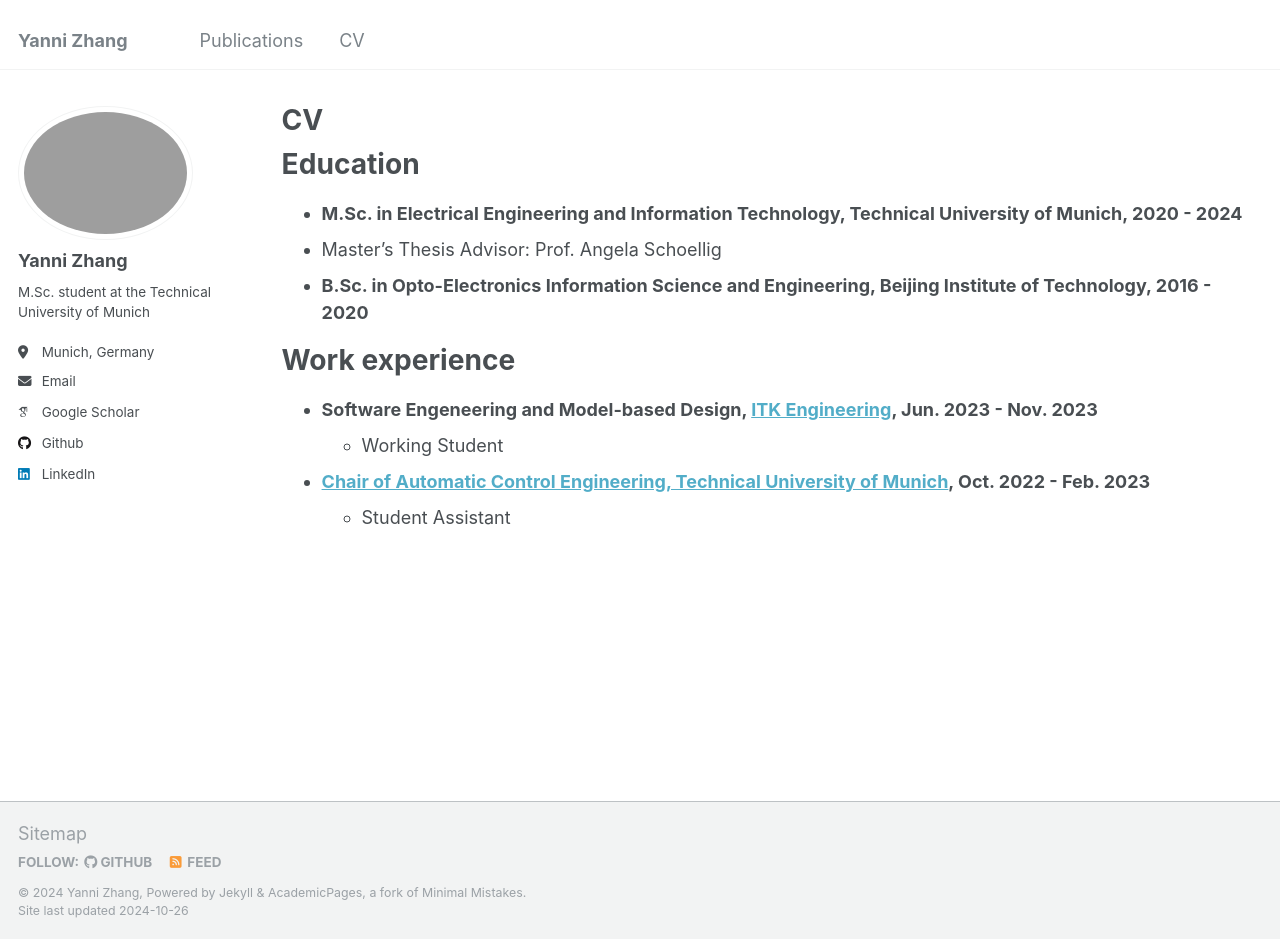
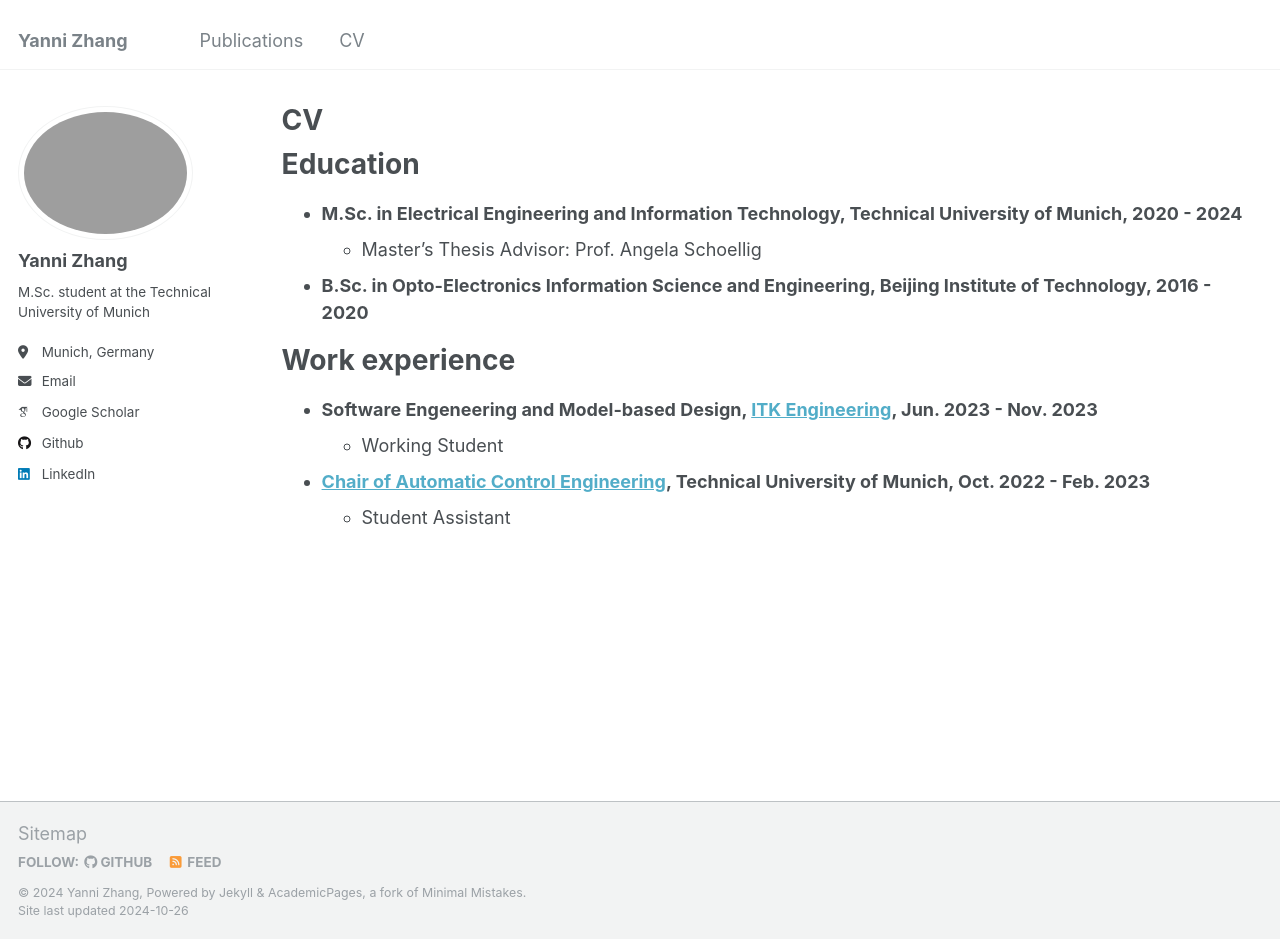
Before and after one commit to YZhang001/YZhang001.github.io, a Jekyll site: the page built from _pages/cv.md, in a window 1280 px wide and 939 px high. Built offline with Jekyll 4.4.1, drawn with Linux system fonts in a browser that asks for light colours; some web fonts are replaced.

Commit message:
fixed typo

```diff
--- a/_pages/cv.md
+++ b/_pages/cv.md
@@ -13,7 +13,7 @@ Education
 ======
 
 * **M.Sc. in Electrical Engineering and Information Technology, Technical University of Munich, 2020 - 2024**
-* Master's Thesis Advisor: Prof. Angela Schoellig
+  * Master's Thesis Advisor: Prof. Angela Schoellig
 * **B.Sc. in Opto-Electronics Information Science and Engineering, Beijing Institute of Technology, 2016 - 2020**
 
 <!-- * Ph.D in Version Control Theory, GitHub University, 2018 (expected)
@@ -25,7 +25,7 @@ Work experience
 
 * **Software Engeneering and Model-based Design, [ITK Engineering](https://www.itk-engineering.de/), Jun. 2023 - Nov. 2023**
   * Working Student
-* **[Chair of Automatic Control Engineering, Technical University of Munich](https://www.ce.cit.tum.de/en/lsr/home/), Oct. 2022 - Feb. 2023**
+* **[Chair of Automatic Control Engineering](https://www.ce.cit.tum.de/en/lsr/home/), Technical University of Munich, Oct. 2022 - Feb. 2023**
   * Student Assistant
 
 
```
